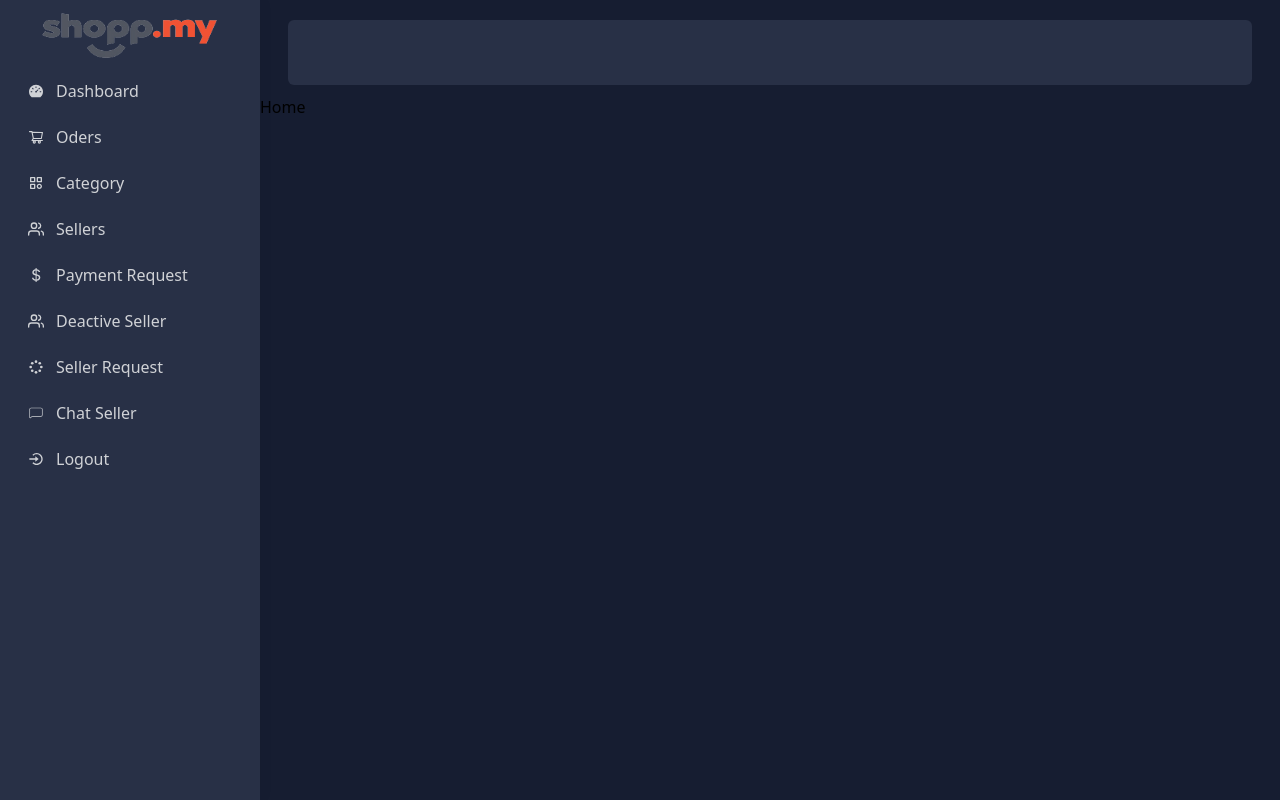
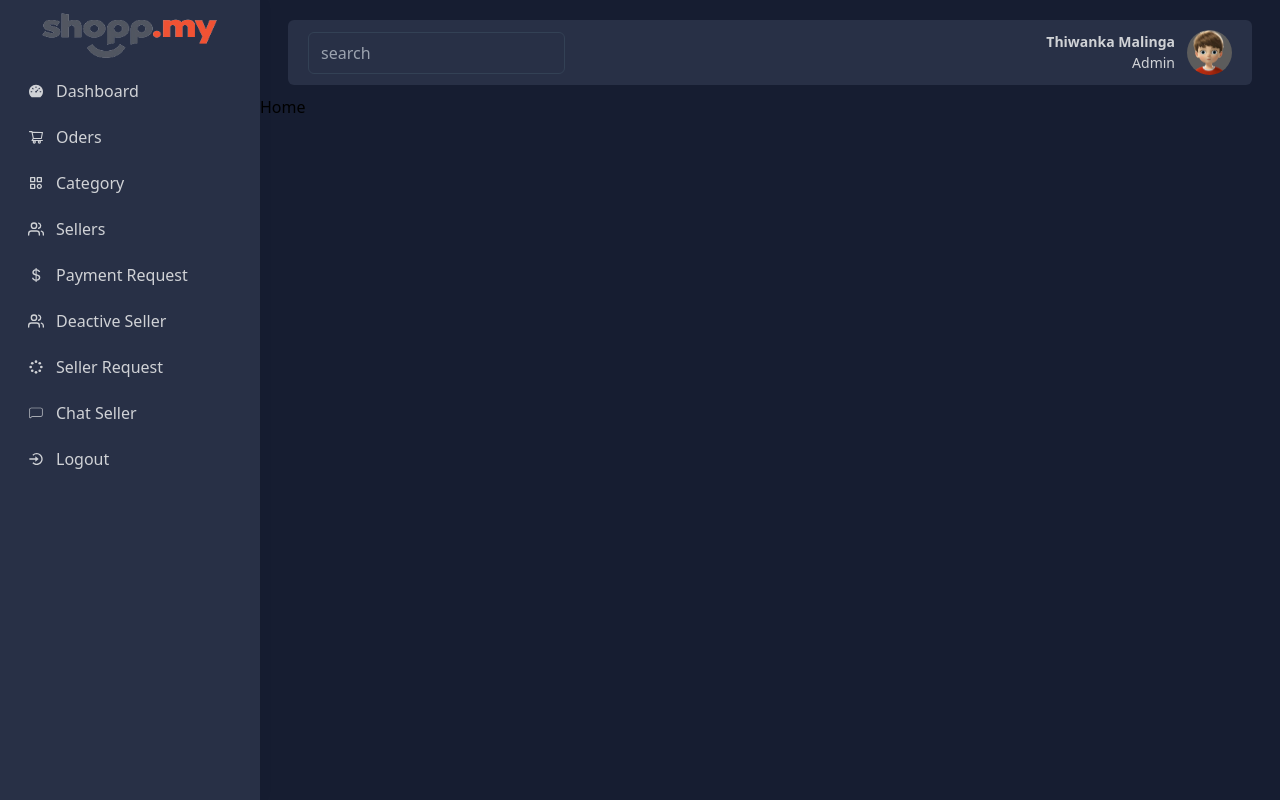
Before and after one commit to thiwaas/green-energy, a React (Create React App) app in the folder frontend/: page / in a window 1280 px wide. Built offline with nearby package versions, Linux system fonts and the light colour scheme.

Commit message:
feat: initial commit

```diff
--- a/frontend/src/layout/Header.jsx
+++ b/frontend/src/layout/Header.jsx
@@ -1,10 +1,26 @@
 import React from 'react'
+import { FaList } from 'react-icons/fa'
 
 const Header = ({ showSidebar, setShowSidebar }) => {
   return (
     <div className='fixed top-0 left-0 w-full py-5 px-2 lg:px-7 z-40'>
-      <div className='ml-0 lg:ml-[260px] rounded-md h-[65px] flex justify-between items-start bg-[#283046] text-[#d0d2d6] px-5 transition-all'>
-        <div onClick={() =>setShowSidebar(!showSidebar ) }>
+      <div className='ml-0 lg:ml-[260px] rounded-md h-[65px] flex justify-between items-center bg-[#283046] text-[#d0d2d6] px-5 transition-all'>
+        <div onClick={() =>setShowSidebar(!showSidebar )} className='w-[35px] flex lg:hidden h-[35px] rounded-5m bg-indigo-500 shadow-lg hover:shadow-indigo-500/50 justify-center items-center cursor-pointer'>
+          <span><FaList /></span>
+        </div>
+        <div className='hidden md:block'>
+          <input className='px-3 py-2 outline-none border bg-transparent border-slate-700 rounded-md text-[#dod2d6] focus:border-indigo-500 overflow-hidden' type="text" name='search' placeholder='search' />
+        </div>
+        <div className='flex justify-center items-center gap-8 relative'>
+          <div className='flex justify-center items-ceneter '>
+            <div className='flex justify-center items-center gap-3'>
+              <div className='flex justify-center items-center flex-col text-end'>
+                <h2 className='text-sm font-bold' > Thiwanka Malinga </h2>
+                <span className='text-[14px] w-full font-normal' > Admin </span>
+              </div>
+              <img className='w-[45px] h-[45px] rounded-full overflow-hidden' src="http://localhost:3000/images/admin.jpg" alt="" />
+            </div>
+          </div>
         </div>
       </div>
     </div>
--- a/frontend/src/layout/MainLayout.jsx
+++ b/frontend/src/layout/MainLayout.jsx
@@ -8,8 +8,8 @@ const MainLayout = () => {
   const [showSidebar, setShowSidebar] = useState(false)
   return (
     <div className='bg-[#161d31] w-full min-h-screen'>
-      <Header showSider={showSidebar} setShowSidebar = { setShowSidebar } />
-      <Sidebar showSider={showSidebar} setShowSidebar = { setShowSidebar } />
+      <Header showSidebar={showSidebar} setShowSidebar = { setShowSidebar } />
+      <Sidebar showSidebar={showSidebar} setShowSidebar = { setShowSidebar }/>
       <div className='ml-0 lg:ml-[260px] pt-[95px] transition-all'>
         <Outlet />
       </div>
--- a/frontend/src/layout/Sidebar.jsx
+++ b/frontend/src/layout/Sidebar.jsx
@@ -10,7 +10,6 @@ const Sidebar = ({ showSidebar, setShowSidebar }) => {
     const navs = getNavs('admin')
     setAllNav(navs)
   }, [])
-  console.log (pathname)
   return (
     <div>
       <div onClick={() => setShowSidebar(false)} className={`fixed duration-200 ${!showSidebar ? 'invisible' : 'visible'} w-screen h-screen bg-[#22292f80] top-0 left-0 z-10`}></div>
```
